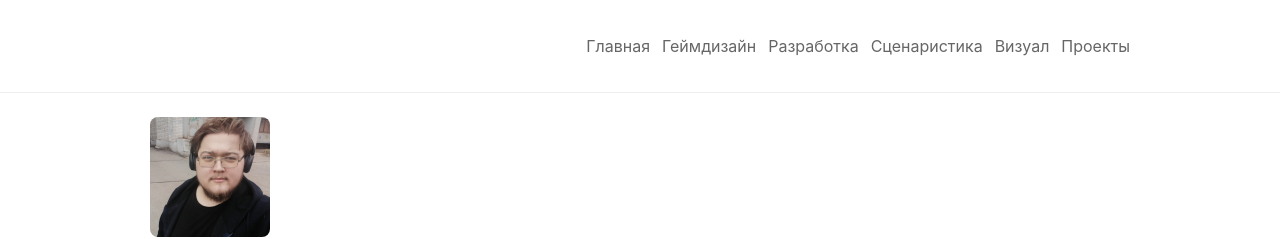
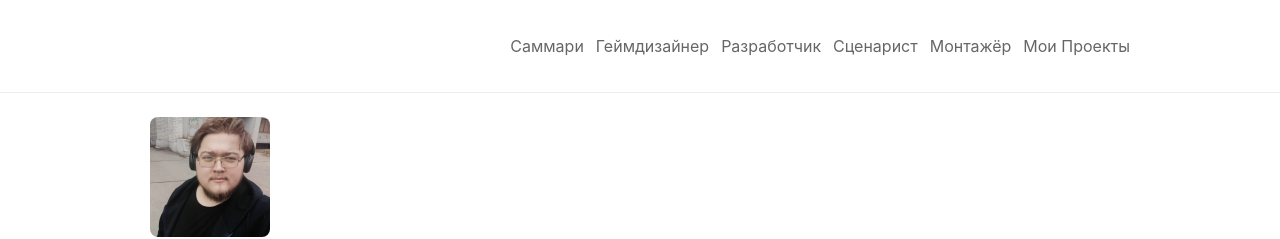
Before and after one commit to BrotherTerun/TerunPfolio, a Jekyll site: the page built from index.md, in a window 1280 px wide. Shown: the top 239 px of the page. Built offline with Jekyll 4.4.1, drawn with Linux system fonts in a browser that asks for light colours.

Commit message:
Отредактировал названия в навигации

```diff
--- a/_includes/nav.html
+++ b/_includes/nav.html
@@ -1,10 +1,10 @@
 <nav class="main-nav">
   <ul>
-    <li><a href="{{ '/' | relative_url }}">Главная</a></li>
-    <li><a href="{{ '/gamedesign/' | relative_url }}">Геймдизайн</a></li>
-    <li><a href="{{ '/development/' | relative_url }}">Разработка</a></li>
-    <li><a href="{{ '/writing/' | relative_url }}">Сценаристика</a></li>
-    <li><a href="{{ '/art/' | relative_url }}">Визуал</a></li>
-    <li><a href="{{ '/projects/' | relative_url }}">Проекты</a></li>
+    <li><a href="{{ '/' | relative_url }}">Саммари</a></li>
+    <li><a href="{{ '/gamedesign/' | relative_url }}">Геймдизайнер</a></li>
+    <li><a href="{{ '/development/' | relative_url }}">Разработчик</a></li>
+    <li><a href="{{ '/writing/' | relative_url }}">Сценарист</a></li>
+    <li><a href="{{ '/art/' | relative_url }}">Монтажёр</a></li>
+    <li><a href="{{ '/projects/' | relative_url }}">Мои Проекты</a></li>
   </ul>
 </nav>
```
